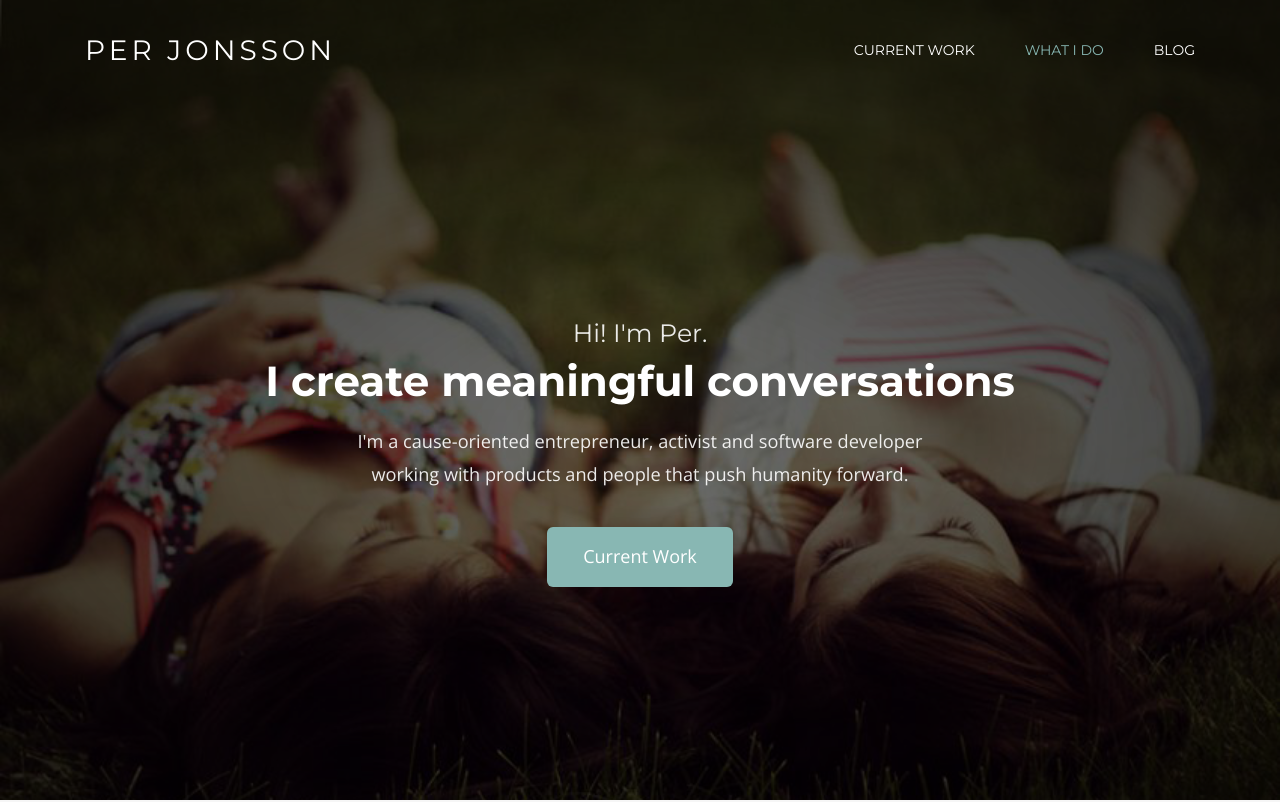
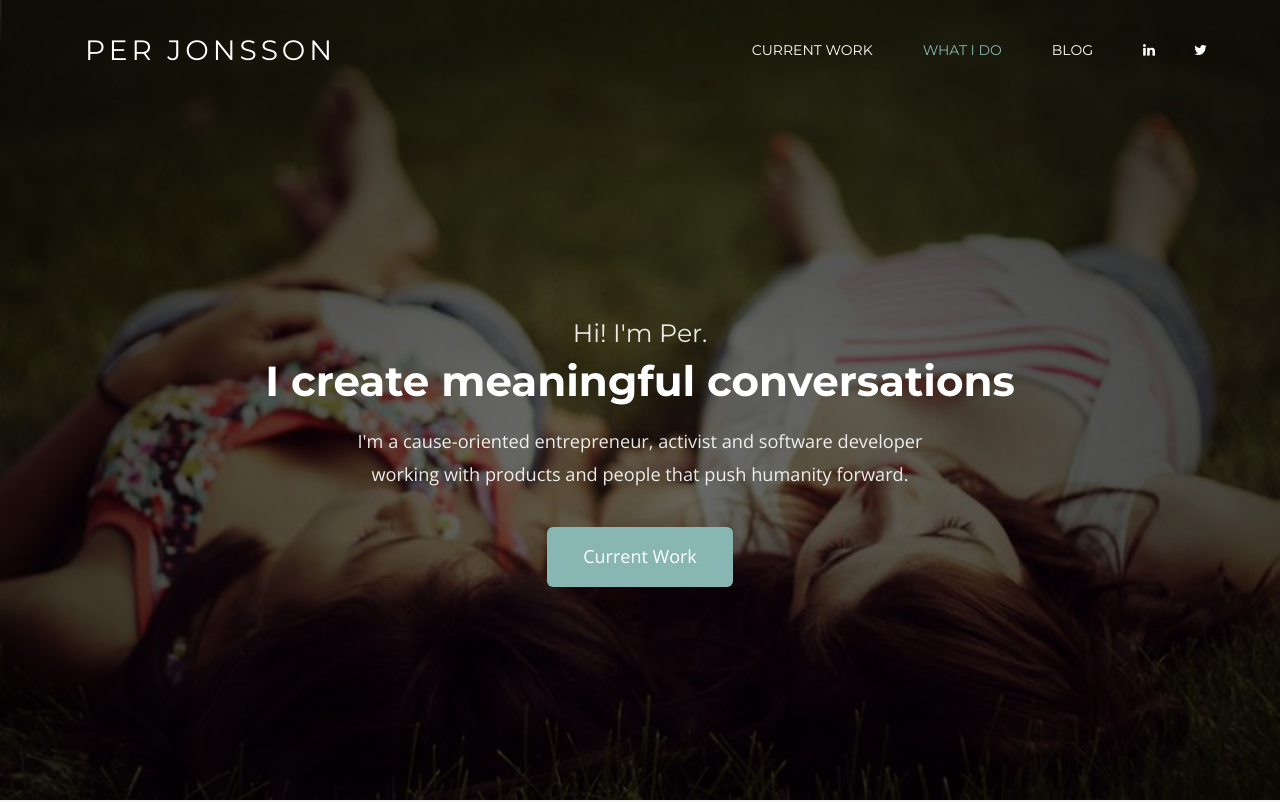
Before and after one commit to perjonsson/perjonsson, a plain HTML site: page index.html in a window 1280 px wide. Shown: the top 802 px of the page. Drawn offline with nearby package versions, Linux system fonts and the light colour scheme.

Commit message:
Added social to menu

```diff
--- a/index.html
+++ b/index.html
@@ -67,6 +67,8 @@
                 <li><a href="#current">Current Work</a></li>
                 <li><a href="#about">What I Do</a></li>
                 <li><a class="social" href="http://blog.perjonsson.org">Blog</a></li>
+                <li><a class="icon" href="http://www.linkd.in/pjonsson" target="_blank"><i class="fa fa-linkedin"></i></a></li>
+                <li><a class="icon" href="http://www.twitter.com/perjonsson" target="_blank"><i class="fa fa-twitter"></i></a></li>
               </ul>
             </div>
           </div>
```
